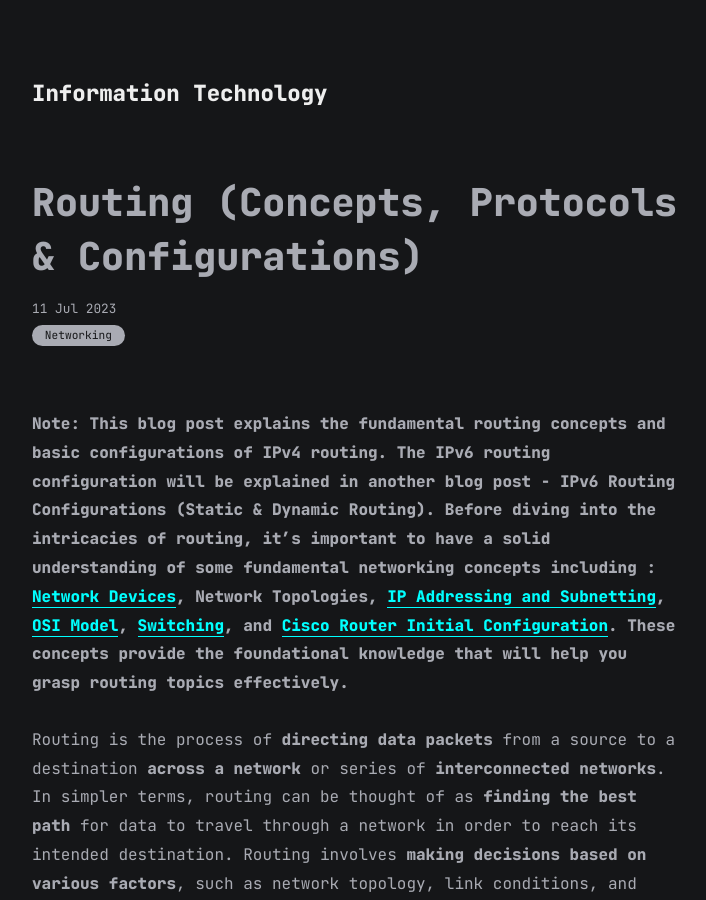
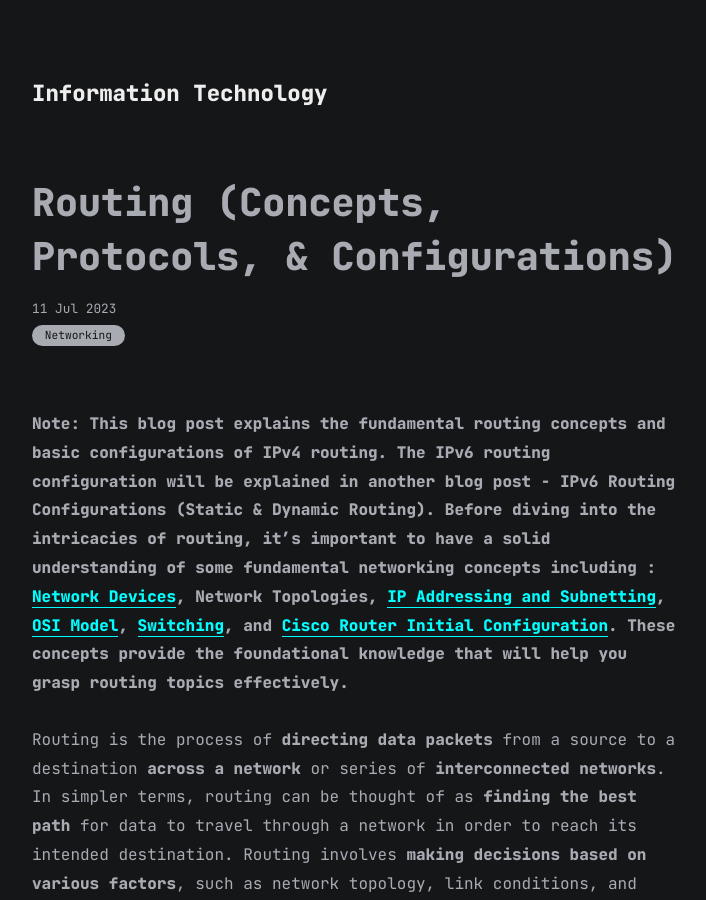
Before and after one commit to faridarif/faridarif.github.io, a Jekyll site: the page built from all_collections/_posts/2023-07-11-routing.md, in a window 1280 px wide and 900 px high. Shown: the whole window, without its empty margins (283-989 px from the left). Built offline with Jekyll 4.4.1, drawn with Linux system fonts in a browser that asks for light colours.

```diff
--- a/all_collections/_posts/2023-07-11-routing.md
+++ b/all_collections/_posts/2023-07-11-routing.md
@@ -1,6 +1,6 @@
 ---
 layout: post
-title: Routing (Concepts, Protocols & Configurations)
+title: Routing (Concepts, Protocols, & Configurations)
 date: 2023-07-11
 categories: ["Networking"]
 ---
```
